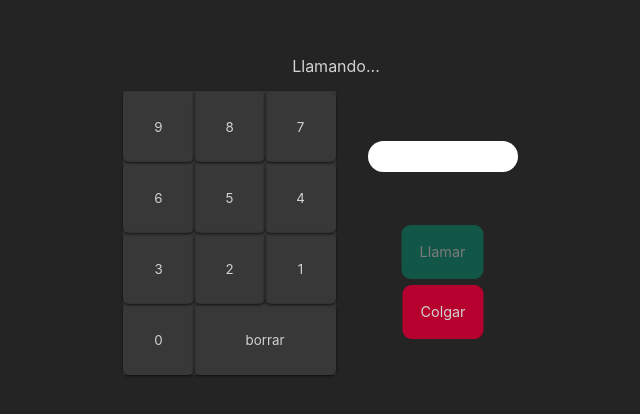
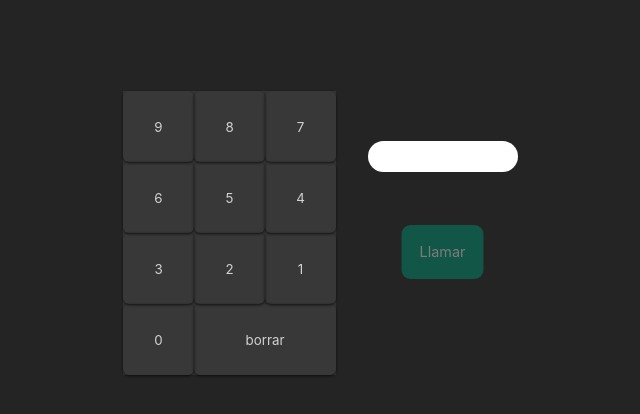
Before and after one commit to josemariaz1995/react-04-telefono, a React (Create React App) app: page / in a window 1280 px wide. Shown: the part 192-606 px from the top of the page, without its empty margins (304-944 px from the left). Built offline with nearby package versions, Linux system fonts and the light colour scheme.

Commit message:
cambiar display de llamar colgar dependiendo la accion y con este mismo cambiar el display de info

```diff
--- a/src/App.js
+++ b/src/App.js
@@ -6,17 +6,25 @@ function App() {
   const teclasDesordenadas = Array.from(new Array(10), (elemento, i) => i);
   const teclas = teclasDesordenadas.reverse();
   const [teclaIntroducida, setTeclaIntroducida] = useState("");
+  const [llamar, setLlamar] = useState(true);
+  const [colgar, setColgar] = useState(false);
   console.log(teclaIntroducida);
   return (
     <div className="contenedor">
-      <Info />
+      <Info llamar={llamar} colgar={colgar} />
       <main className="telefono">
         <Teclado
           teclas={teclas}
           setTeclaIntroducida={setTeclaIntroducida}
           teclaIntroducida={teclaIntroducida}
         />
-        <Acciones teclaIntroducida={teclaIntroducida} />
+        <Acciones
+          llamar={llamar}
+          setLlamar={setLlamar}
+          colgar={colgar}
+          setColgar={setColgar}
+          teclaIntroducida={teclaIntroducida}
+        />
       </main>
     </div>
   );
--- a/src/components/Accion.jsx
+++ b/src/components/Accion.jsx
@@ -1,13 +1,33 @@
-export const Accion = () => {
+export const Accion = (props) => {
   /* <!-- El botón de llamar debe tener la clase "activo" cuando --> */
   /* <!-- el número de teléfono tiene 9 cifras --> */
+  const { teclaIntroducida, colgar, llamar, setColgar, setLlamar } = props;
+
   return (
     <>
-      <a href="llamar" className="llamar">
+      <a
+        href="llamar"
+        className={`llamar${teclaIntroducida.length === 9 ? " activo" : ""}${
+          colgar && teclaIntroducida.length === 9 ? " ocultar" : ""
+        }`}
+        onClick={(e) => {
+          setColgar(true);
+          setLlamar(false);
+          e.preventDefault();
+        }}
+      >
         Llamar
       </a>
       {/* <!-- Sólo se tiene que ver un botón u otro --> */}
-      <a href="colgar" className="colgar activo">
+      <a
+        href="colgar"
+        className={`colgar activo${llamar ? " ocultar" : ""}`}
+        onClick={(e) => {
+          setLlamar(true);
+          setColgar(false);
+          e.preventDefault();
+        }}
+      >
         Colgar
       </a>
     </>
--- a/src/components/Acciones.jsx
+++ b/src/components/Acciones.jsx
@@ -1,10 +1,16 @@
 import { Accion } from "./Accion";
 export const Acciones = (props) => {
-  const { teclaIntroducida } = props;
+  const { teclaIntroducida, colgar, llamar, setColgar, setLlamar } = props;
   return (
     <div className="acciones">
       <span className="numero">{teclaIntroducida}</span>
-      <Accion />
+      <Accion
+        teclaIntroducida={teclaIntroducida}
+        llamar={llamar}
+        setLlamar={setLlamar}
+        colgar={colgar}
+        setColgar={setColgar}
+      />
     </div>
   );
 };
--- a/src/components/Info.jsx
+++ b/src/components/Info.jsx
@@ -1,5 +1,6 @@
-export const Info = () => {
+export const Info = (props) => {
+  const { colgar } = props;
   /* <!-- El siguiente elemento se oculta añadiéndole la clase "off" --> */
 
-  return <span className="mensaje">Llamando...</span>;
+  return <span className={`mensaje${colgar ? "" : " off"}`}>Llamando...</span>;
 };
--- a/src/index.css
+++ b/src/index.css
@@ -111,3 +111,6 @@ li {
 .off {
   visibility: hidden !important;
 }
+.ocultar {
+  display: none;
+}
```
